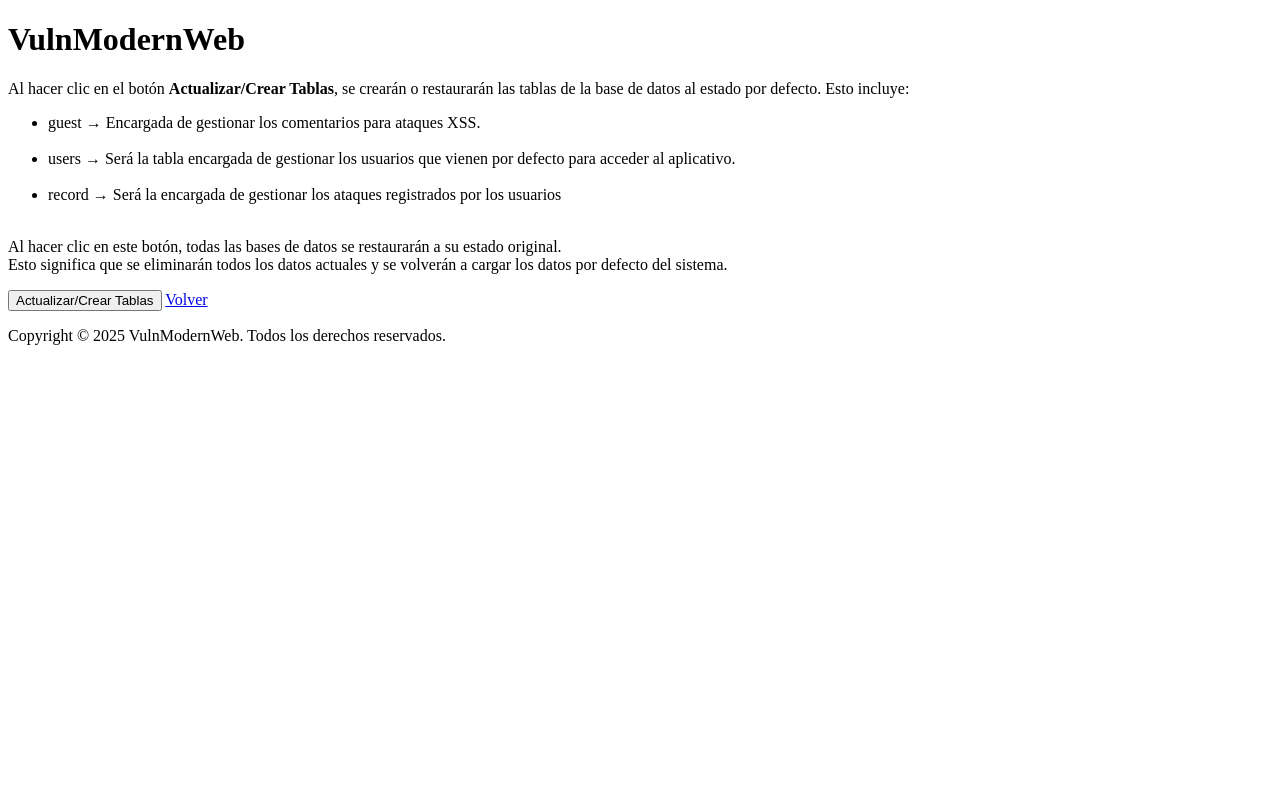
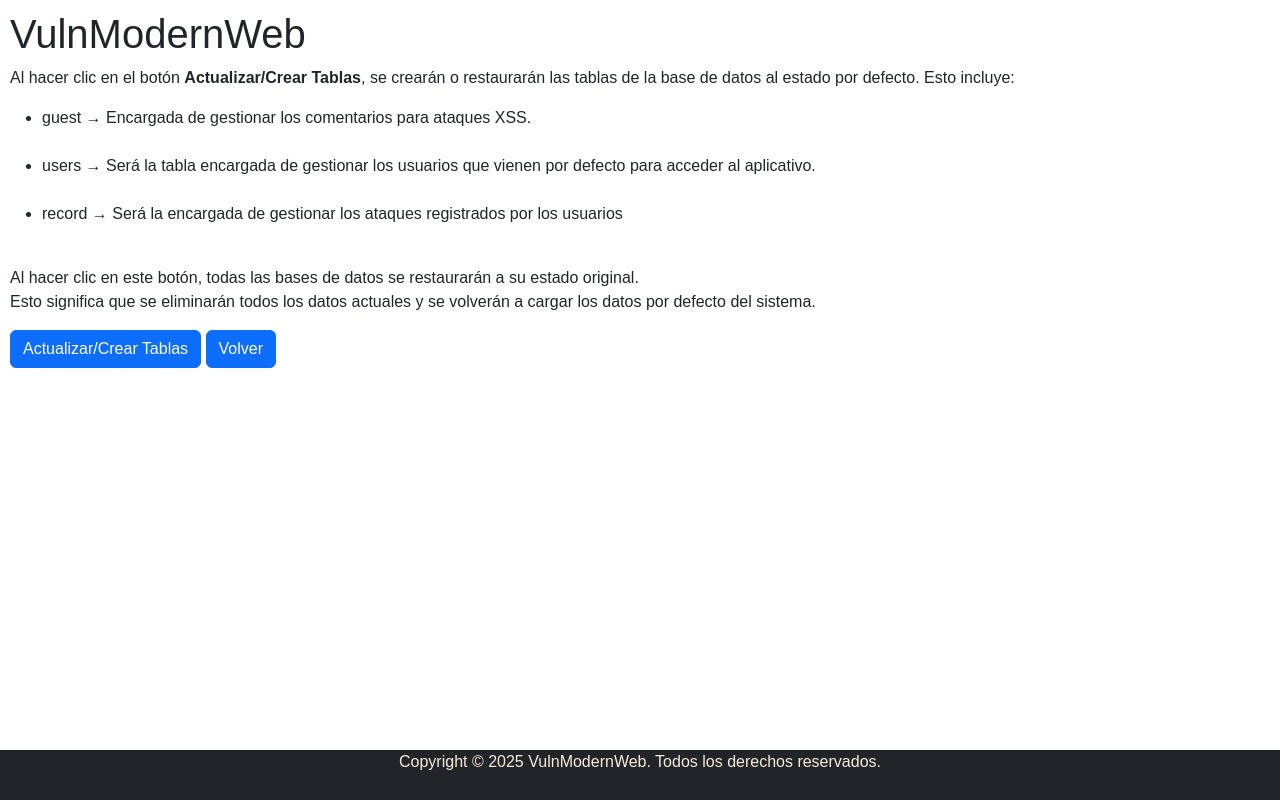
Before and after one commit to lmkbook/VulnModernWeb, a PHP site: page /newTables.php in a window 1280 px wide. Run offline with PHP 8.4, Linux system fonts and the light colour scheme.

Commit message:
Add files via upload

```diff
--- a/tablesbd/newTables.php
+++ b/tablesbd/newTables.php
@@ -3,6 +3,8 @@
 <head>
     <meta charset="UTF-8">
     <meta name="viewport" content="width=device-width, initial-scale=1.0">
+    <link href="https://cdn.jsdelivr.net/npm/bootstrap@5.3.6/dist/css/bootstrap.min.css" rel="stylesheet" integrity="sha384-4Q6Gf2aSP4eDXB8Miphtr37CMZZQ5oXLH2yaXMJ2w8e2ZtHTl7GptT4jmndRuHDT" crossorigin="anonymous">
+    <link rel="stylesheet" href="../css/tablesbd/newTables.css">
     <title>Tablas</title>
 </head>
 <body>
@@ -27,10 +29,10 @@
             </p>
         </div>
         <div>
-            <button value="Enviar" id="upnewtables">Actualizar/Crear Tablas</button> <a href="../view/index.php">Volver</a>
+            <button value="Enviar" class="btn btn-primary" id="upnewtables">Actualizar/Crear Tablas</button> <a class="btn btn-primary" href="../view/index.php">Volver</a>
         </div>
         <div>
-            <footer>
+            <footer class="page-footer font-small bg-dark">
                 <?php include_once('../view/footer.php'); ?>
             </footer>
         </div>
```
